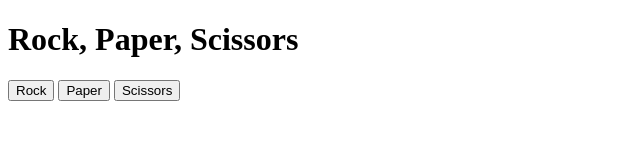
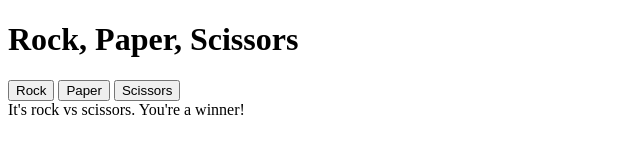
Before and after one commit to philatm/Rock-Paper-Scissors, a plain HTML site: page index.html in a window 1280 px wide. Both pictures are taken after a click on the button "Rock". Shown: the whole page, without its empty margins (0-640 px from the left). Drawn offline with Linux system fonts and the light colour scheme.

Commit message:
Results shown in HTML

```diff
--- a/index.html
+++ b/index.html
@@ -13,12 +13,15 @@
         <button onclick="makeUserChoice(2)">Paper</button>
         <button onclick="makeUserChoice(3)">Scissors</button>
     </div>
+    <div class="results">
+
+    </div>
 
 </body>
 <script src="./js/main.js"></script>
 <script>
     let makeUserChoice = (userChoice) => {
-        game(userChoice);
+        document.querySelector(".results").textContent = round(userChoice);
     }
 </script>
 </html>
--- a/js/main.js
+++ b/js/main.js
@@ -4,7 +4,7 @@ let variants = {
   3: 'scissors',
 };
 
-let game = (userChoice) => {
+let round = (userChoice) => {
   let computerChoice = Math.floor(Math.random()*3 + 1);
   //let userChoice = +prompt("Choose your variant:\n1 - rock\n2 - paper\n3 - scissors");
   let resBegin = "It's " + variants[userChoice] + ' vs ' + variants[computerChoice] + ".";
@@ -20,5 +20,5 @@ let game = (userChoice) => {
   } else {
     result = "You lost. Try again";
   }
-  console.log(resBegin + " " + result);
+  return resBegin + " " + result;
 }
```
Also changed, not shown: css/main.css (added).
